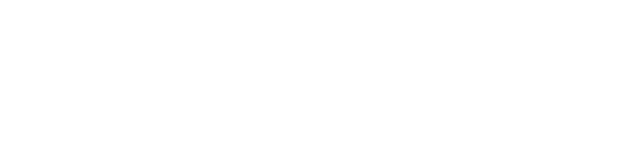
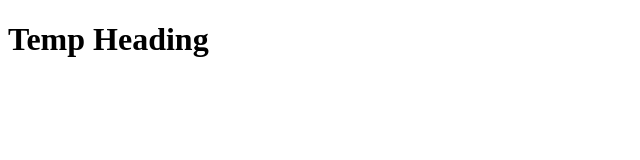
Before and after one commit to TobyGrewe/Rock-Paper-Scissors-With-GUI, a plain HTML site: page index.html in a window 1280 px wide. Shown: the whole page, without its empty margins (0-640 px from the left). Drawn offline with Linux system fonts and the light colour scheme.

Commit message:
Add temp heading to index.html

```diff
--- a/index.html
+++ b/index.html
@@ -9,7 +9,7 @@
 
 
 <body>
-
+<H1>Temp Heading</H1>
 
 <!-- JS Script -->
     <script>
```
Also changed, not shown: 1 other file.
